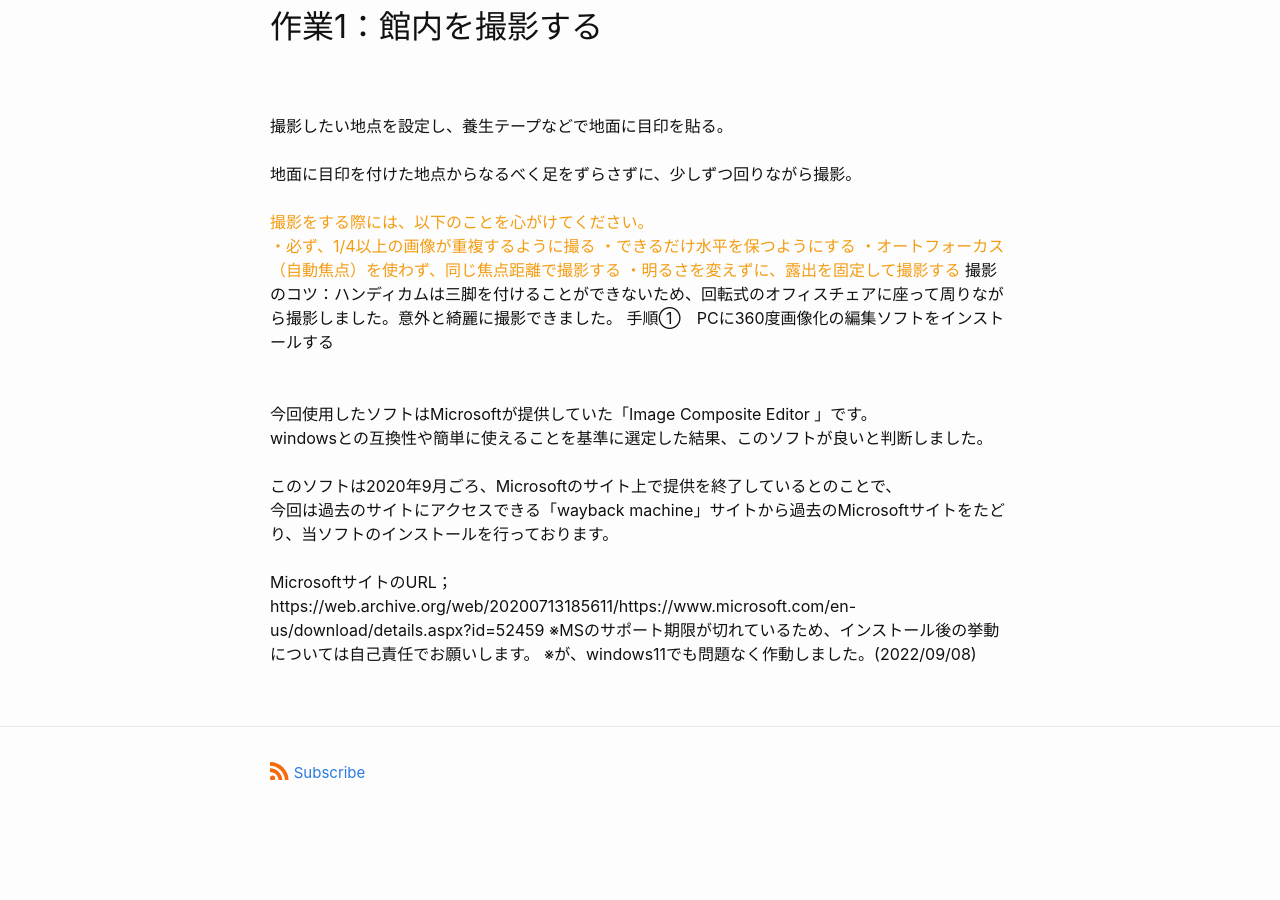
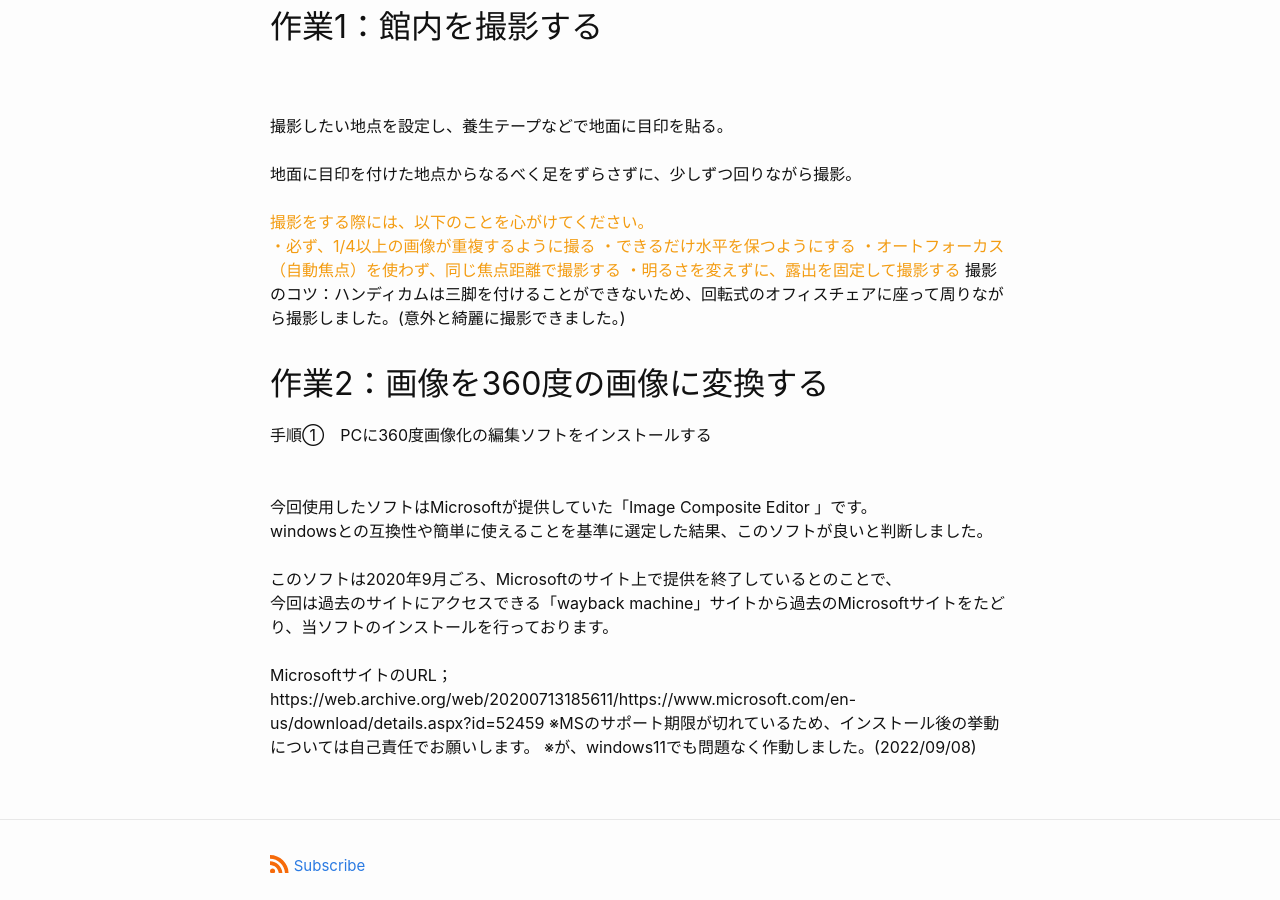
Before and after one commit to mocha-kanano/SHIORI.github.io, a Jekyll site: the page built from _posts/2022-10-19-super-short-article.md, in a window 1280 px wide and 900 px high, scrolled down 2072 px. Built offline with Jekyll 4.4.1, drawn with Linux system fonts in a browser that asks for light colours; before the commit the page ends 2917 px from its top, so only the background shows below that.

Commit message:
Update 2022-10-19-super-short-article.md

```diff
--- a/_posts/2022-10-19-super-short-article.md
+++ b/_posts/2022-10-19-super-short-article.md
@@ -18,6 +18,7 @@ categories: Google
 <a href="#intro">introduction </a><br>
 <a href="#ready">準備　-機材編- </a><br>
 <a href="#photo">作業1：館内を撮影する </a>
+<a href="#install">作業2：画像を360度の画像に変換する</a>
 </div>
 
 <h2 id="intro">Introduction</h2>
@@ -64,14 +65,9 @@ Googleストリートビューの撮影・公開には様々な方法があり
 ・オートフォーカス（自動焦点）を使わず、同じ焦点距離で撮影する
 ・明るさを変えずに、露出を固定して撮影する</span>
 
-撮影のコツ：ハンディカムは三脚を付けることができないため、回転式のオフィスチェアに座って周りながら撮影しました。意外と綺麗に撮影できました。
+撮影のコツ：ハンディカムは三脚を付けることができないため、回転式のオフィスチェアに座って周りながら撮影しました。(意外と綺麗に撮影できました。)
 
-
-
-
-
-
-
+<h2 id="install">作業2：画像を360度の画像に変換する</h2>
 手順①　PCに360度画像化の編集ソフトをインストールする<br>
 <br><br>
 今回使用したソフトはMicrosoftが提供していた「Image Composite Editor 」です。<br>
```
